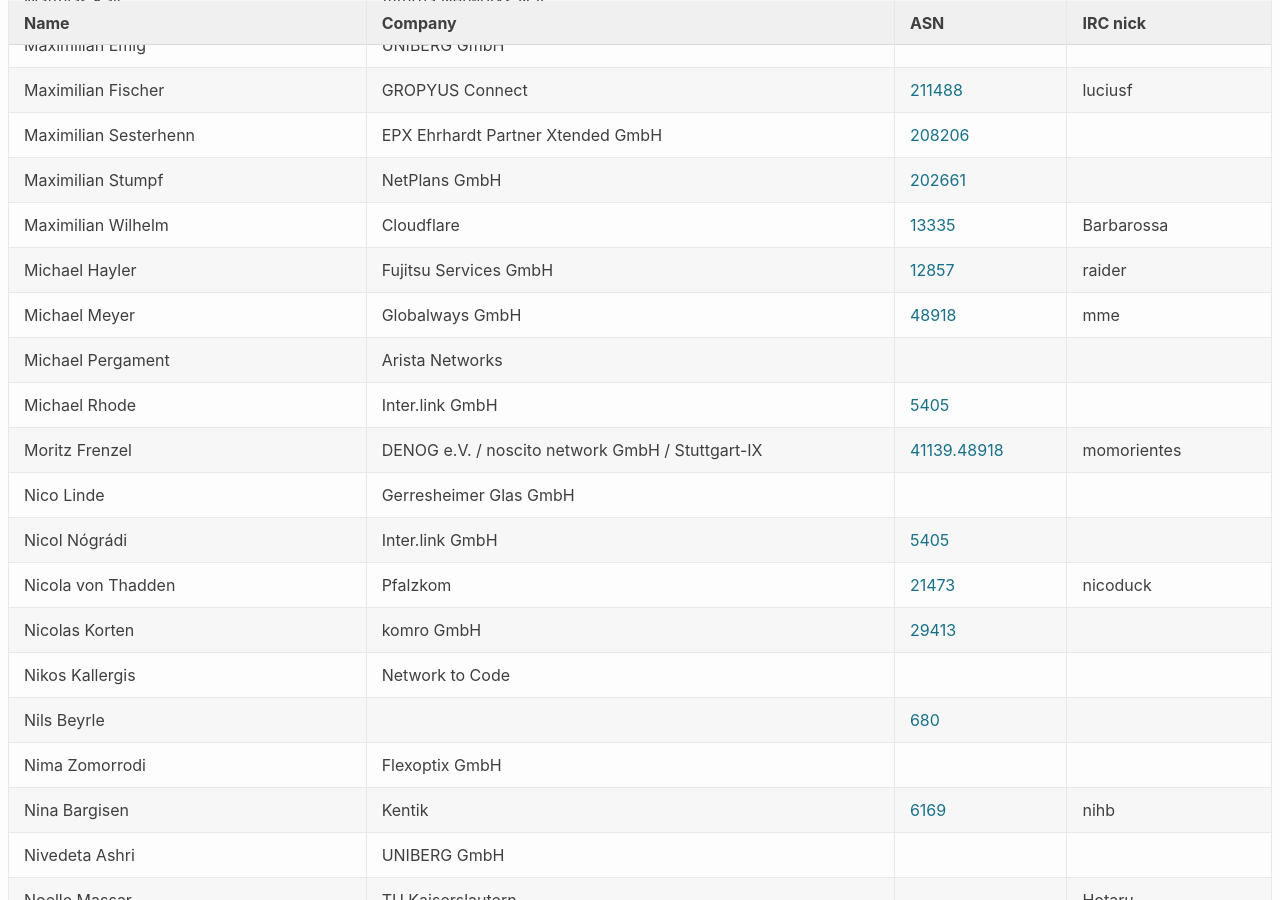
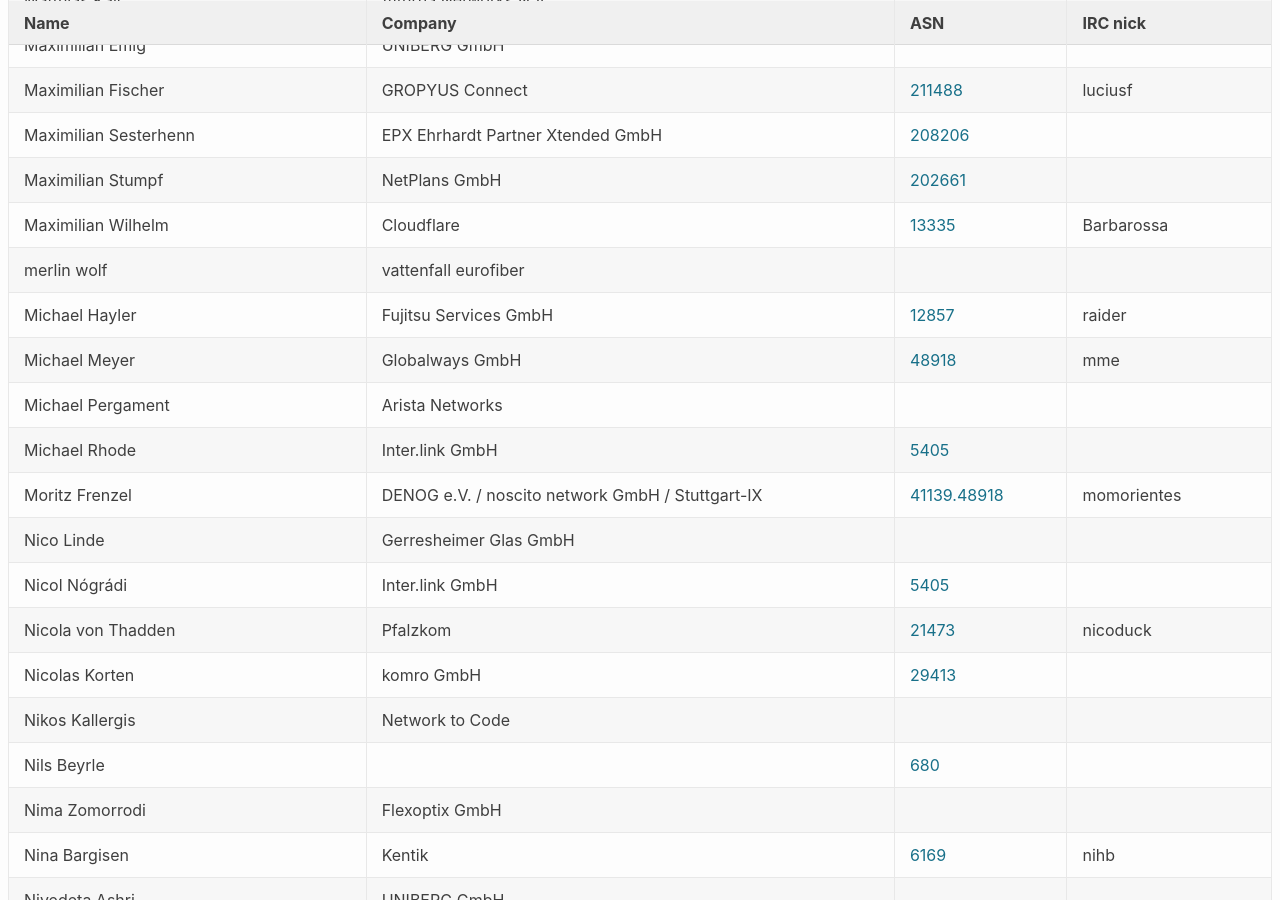
Before and after one commit to denog/pretix-attendeelist, a Jekyll site: the page built from denog14/index.md, in a window 1280 px wide and 900 px high, scrolled down 6994 px. Built offline with Jekyll 4.4.1, drawn with Linux system fonts in a browser that asks for light colours.

Commit message:
Latest data: Thu Oct 27 18:36:38 UTC 2022

```diff
--- a/_data/attendees_denog14_onsite.json
+++ b/_data/attendees_denog14_onsite.json
@@ -940,6 +940,12 @@
     "company": "Cloudflare",
     "irc": "Barbarossa",
     "asn": "13335"
+  },
+  {
+    "name": "merlin wolf",
+    "company": "vattenfall eurofiber",
+    "irc": null,
+    "asn": null
   },
   {
     "name": "Michael Hayler",
```
